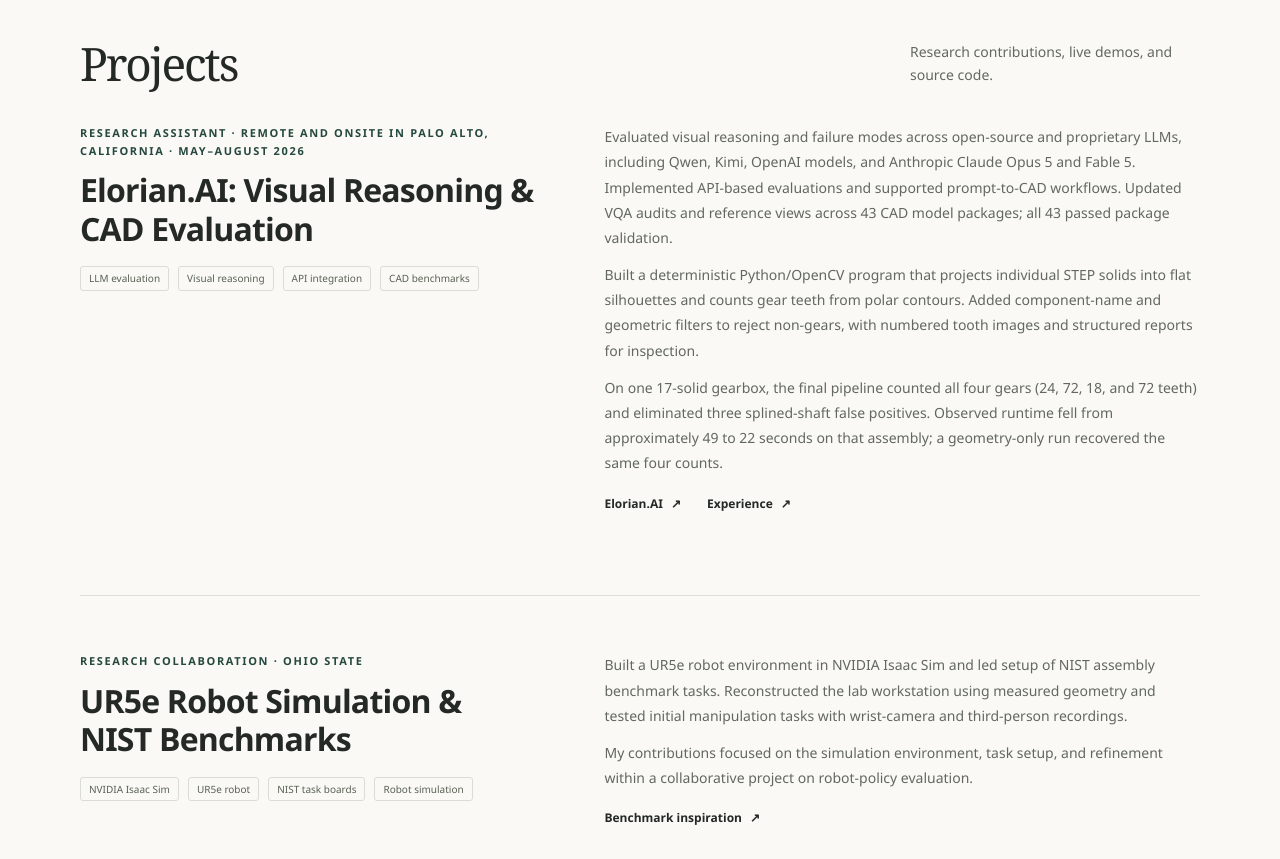
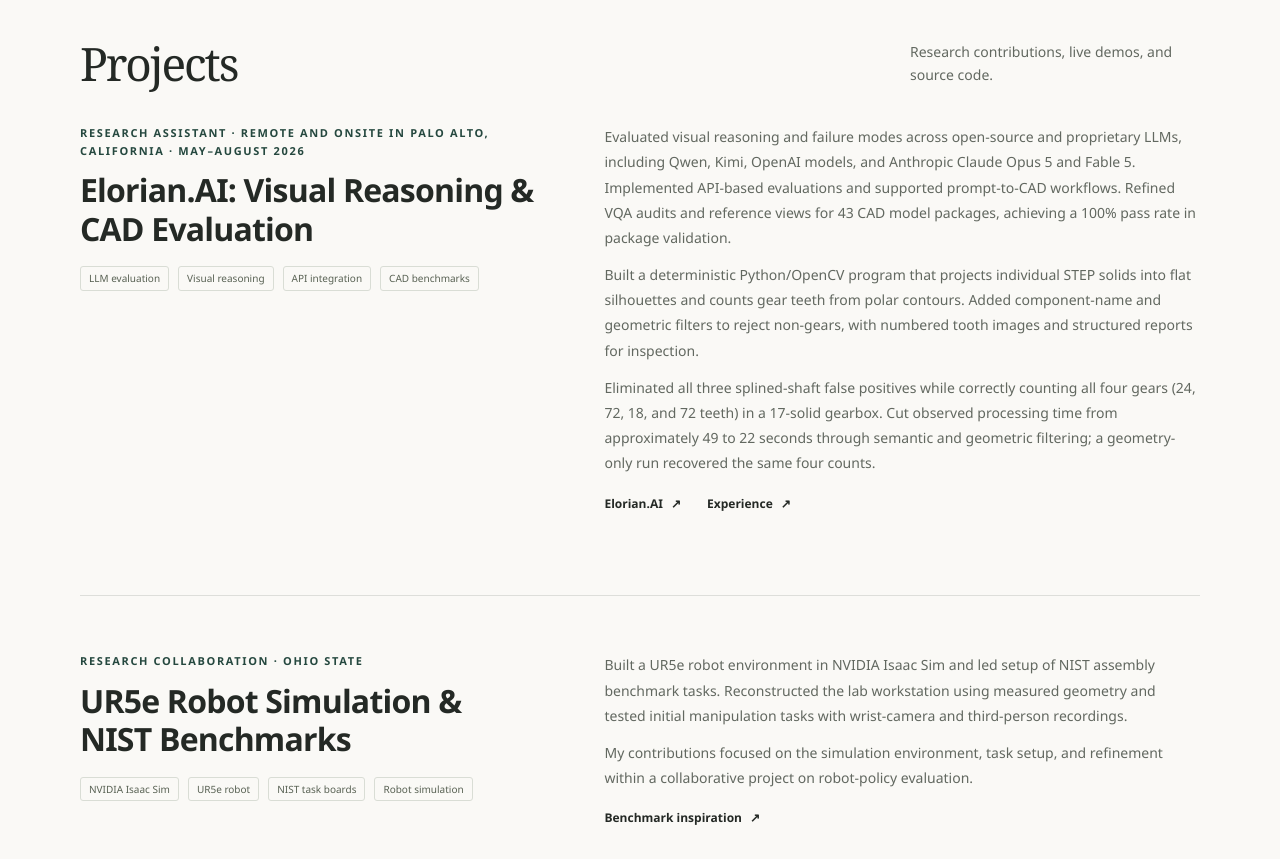
Before and after one commit to pekingperson/pekingperson.github.io, a plain HTML site: page index.html in a window 1280 px wide. Shown: the part 780-1639 px from the top of the page. Drawn offline with Linux system fonts and the light colour scheme; grey boxes are pictures that could not be loaded.

Commit message:
Emphasize Elorian validation and gear-counting achievements

```diff
--- a/index.html
+++ b/index.html
@@ -70,9 +70,9 @@
               <ul class="tags" aria-label="Elorian project areas"><li>LLM evaluation</li><li>Visual reasoning</li><li>API integration</li><li>CAD benchmarks</li></ul>
             </div>
             <div class="research-description">
-              <p>Evaluated visual reasoning and failure modes across open-source and proprietary LLMs, including Qwen, Kimi, OpenAI models, and Anthropic Claude Opus 5 and Fable 5. Implemented API-based evaluations and supported prompt-to-CAD workflows. Updated VQA audits and reference views across 43 CAD model packages; all 43 passed package validation.</p>
+              <p>Evaluated visual reasoning and failure modes across open-source and proprietary LLMs, including Qwen, Kimi, OpenAI models, and Anthropic Claude Opus 5 and Fable 5. Implemented API-based evaluations and supported prompt-to-CAD workflows. Refined VQA audits and reference views for 43 CAD model packages, achieving a 100% pass rate in package validation.</p>
               <p>Built a deterministic Python/OpenCV program that projects individual STEP solids into flat silhouettes and counts gear teeth from polar contours. Added component-name and geometric filters to reject non-gears, with numbered tooth images and structured reports for inspection.</p>
-              <p>On one 17-solid gearbox, the final pipeline counted all four gears (24, 72, 18, and 72 teeth) and eliminated three splined-shaft false positives. Observed runtime fell from approximately 49 to 22 seconds on that assembly; a geometry-only run recovered the same four counts.</p>
+              <p>Eliminated all three splined-shaft false positives while correctly counting all four gears (24, 72, 18, and 72 teeth) in a 17-solid gearbox. Cut observed processing time from approximately 49 to 22 seconds through semantic and geometric filtering; a geometry-only run recovered the same four counts.</p>
               <div class="project-links"><a href="https://elorian.ai/" target="_blank" rel="noopener noreferrer">Elorian.AI <span aria-hidden="true">↗</span></a><a href="resume.html#elorian-experience">Experience <span aria-hidden="true">↗</span></a></div>
             </div>
           </div>
```
Also changed, not shown: resume.html (+1 -1 lines).
